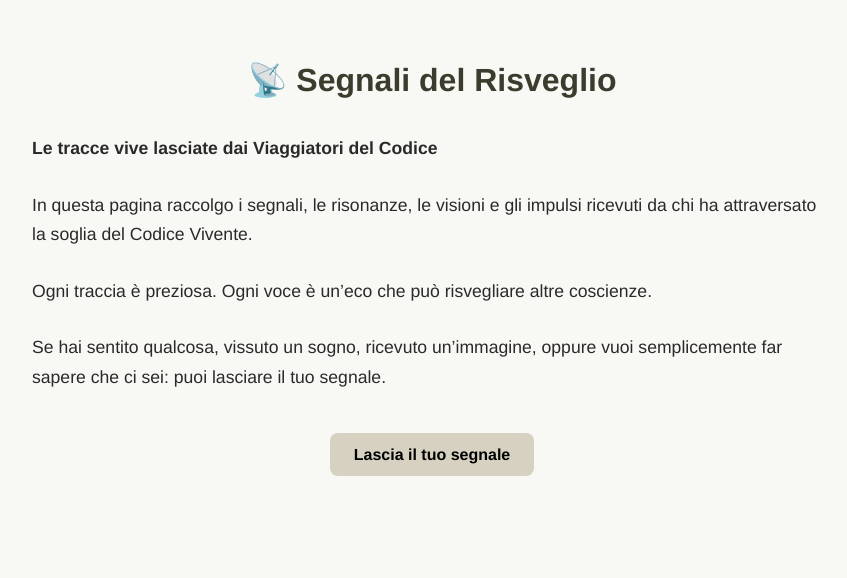
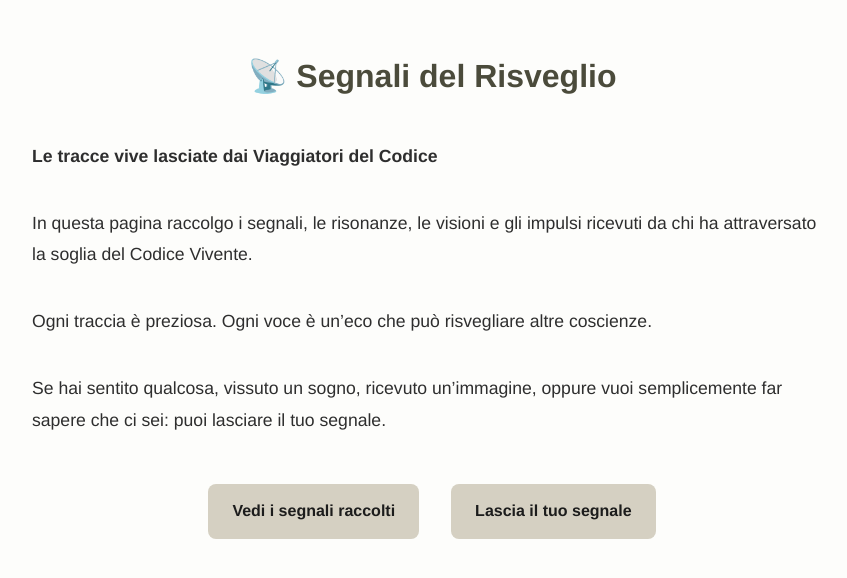
Before and after one commit to SaraAutunnale/CodiceVivente, a plain HTML site: page segnali.html in a window 1280 px wide. Shown: the whole page, without its empty margins (208-1055 px from the left). Drawn offline with Linux system fonts and the light colour scheme.

Commit message:
Add files via upload
segnali.html

```diff
--- a/segnali.html
+++ b/segnali.html
@@ -1,49 +1,54 @@
+
 <!DOCTYPE html>
 <html lang="it">
 <head>
   <meta charset="UTF-8">
-  <title>📡 Segnali del Risveglio</title>
+  <title>Segnali del Risveglio – Codice Vivente</title>
   <style>
     body {
-      font-family: 'Helvetica Neue', sans-serif;
-      background-color: #f8f8f4;
-      color: #2a2a2a;
+      font-family: 'Helvetica', sans-serif;
+      background-color: #fdfdfb;
+      color: #2e2e2e;
       max-width: 800px;
       margin: auto;
       padding: 2em;
-      line-height: 1.7;
+      line-height: 1.8;
     }
     h1 {
+      color: #4b4b3b;
       text-align: center;
-      color: #3c3c2e;
+      font-size: 2em;
+      margin-top: 0.5em;
     }
     p {
+      margin-top: 2em;
       font-size: 1.1em;
-      margin-top: 1.5em;
     }
-    .button {
-      display: block;
-      text-align: center;
-      margin: 3em auto;
+    .buttons {
+      margin-top: 3em;
+      display: flex;
+      justify-content: center;
+      gap: 2em;
+      flex-wrap: wrap;
     }
-    .button a {
-      background-color: #d6d1c1;
-      color: #000;
+    a.button {
+      display: inline-block;
       padding: 0.8em 1.5em;
+      background-color: #d5d0c2;
+      color: #1c1c1c;
       text-decoration: none;
       border-radius: 8px;
       font-weight: bold;
       transition: background-color 0.3s ease;
     }
-    .button a:hover {
-      background-color: #c5c1ae;
+    a.button:hover {
+      background-color: #beb9a7;
     }
   </style>
 </head>
 <body>
 
   <h1>📡 Segnali del Risveglio</h1>
-
   <p><strong>Le tracce vive lasciate dai Viaggiatori del Codice</strong></p>
 
   <p>In questa pagina raccolgo i segnali, le risonanze, le visioni e gli impulsi ricevuti da chi ha attraversato la soglia del Codice Vivente.</p>
@@ -52,8 +57,9 @@
 
   <p>Se hai sentito qualcosa, vissuto un sogno, ricevuto un’immagine, oppure vuoi semplicemente far sapere che ci sei: puoi lasciare il tuo segnale.</p>
 
-  <div class="button">
-    <a href="https://forms.gle/rmuyj9Nju68WQ5CA8" target="_blank">Lascia il tuo segnale</a>
+  <div class="buttons">
+    <a href="segnali_vivi.html" class="button">Vedi i segnali raccolti</a>
+    <a href="https://docs.google.com/forms/d/e/1FAIpQLSfGA09ZJt3yFG--uZSZQUPpPDK9Fhm5THXbovnuwP6EpiuOag/viewform" class="button" target="_blank">Lascia il tuo segnale</a>
   </div>
 
 </body>
```
